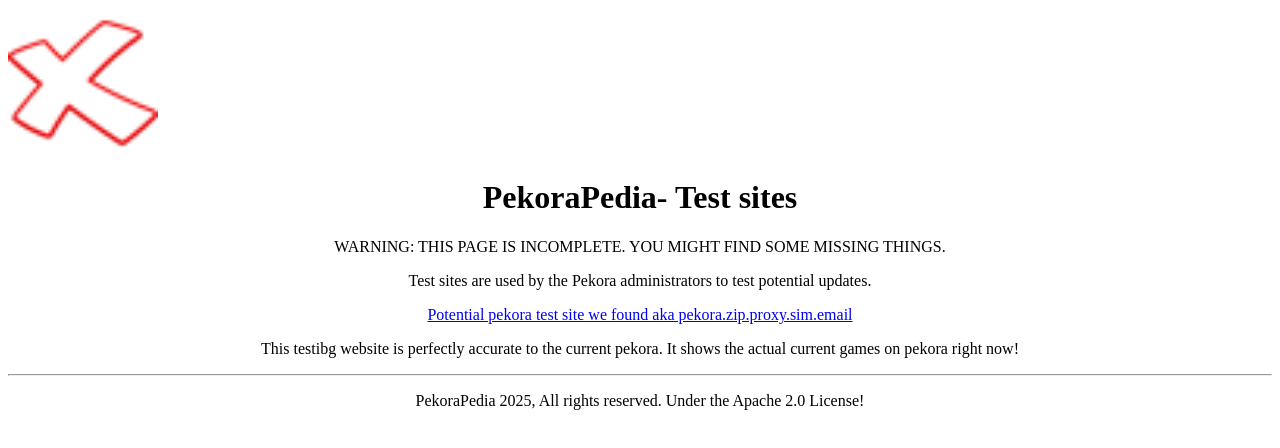
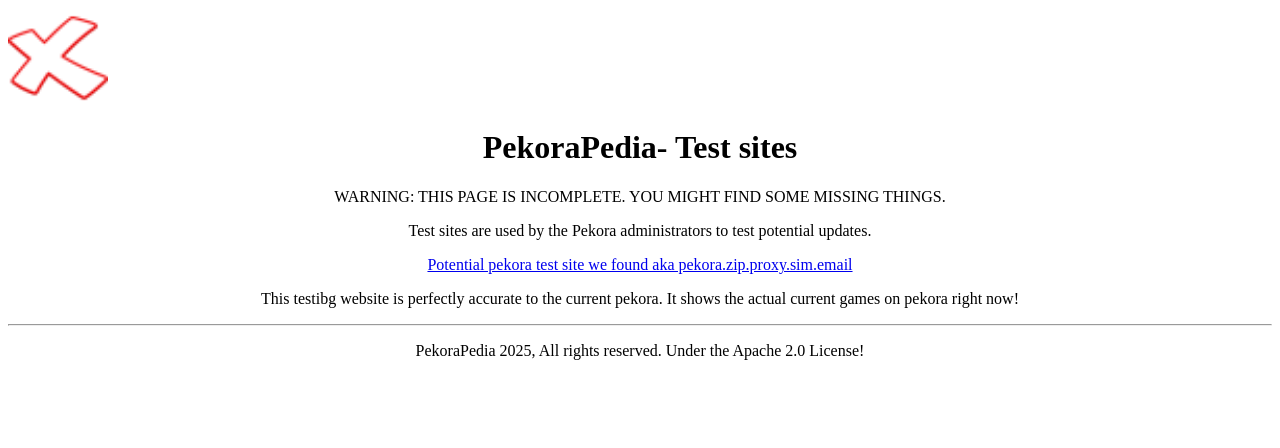
Before and after one commit to itsnotskeelton/pekorapedia, a plain HTML site: page testsites.html in a window 1280 px wide. Drawn offline with Linux system fonts and the light colour scheme.

Commit message:
Update testsites.html

```diff
--- a/testsites.html
+++ b/testsites.html
@@ -13,7 +13,7 @@
 			content="Welcome to PekoraPedia! This wiki has everything and every information about Pekora."
 		/>
 </head>
-<img src="favicon.ico" width=150>
+<img src="favicon.ico" width=100>
 <center><h1>PekoraPedia- Test sites</h1></center>
 <center><p>WARNING: THIS PAGE IS INCOMPLETE. YOU MIGHT FIND SOME MISSING THINGS.</p></center>
 <center><p>Test sites are used by the Pekora administrators to test potential updates.</p></center>
```
